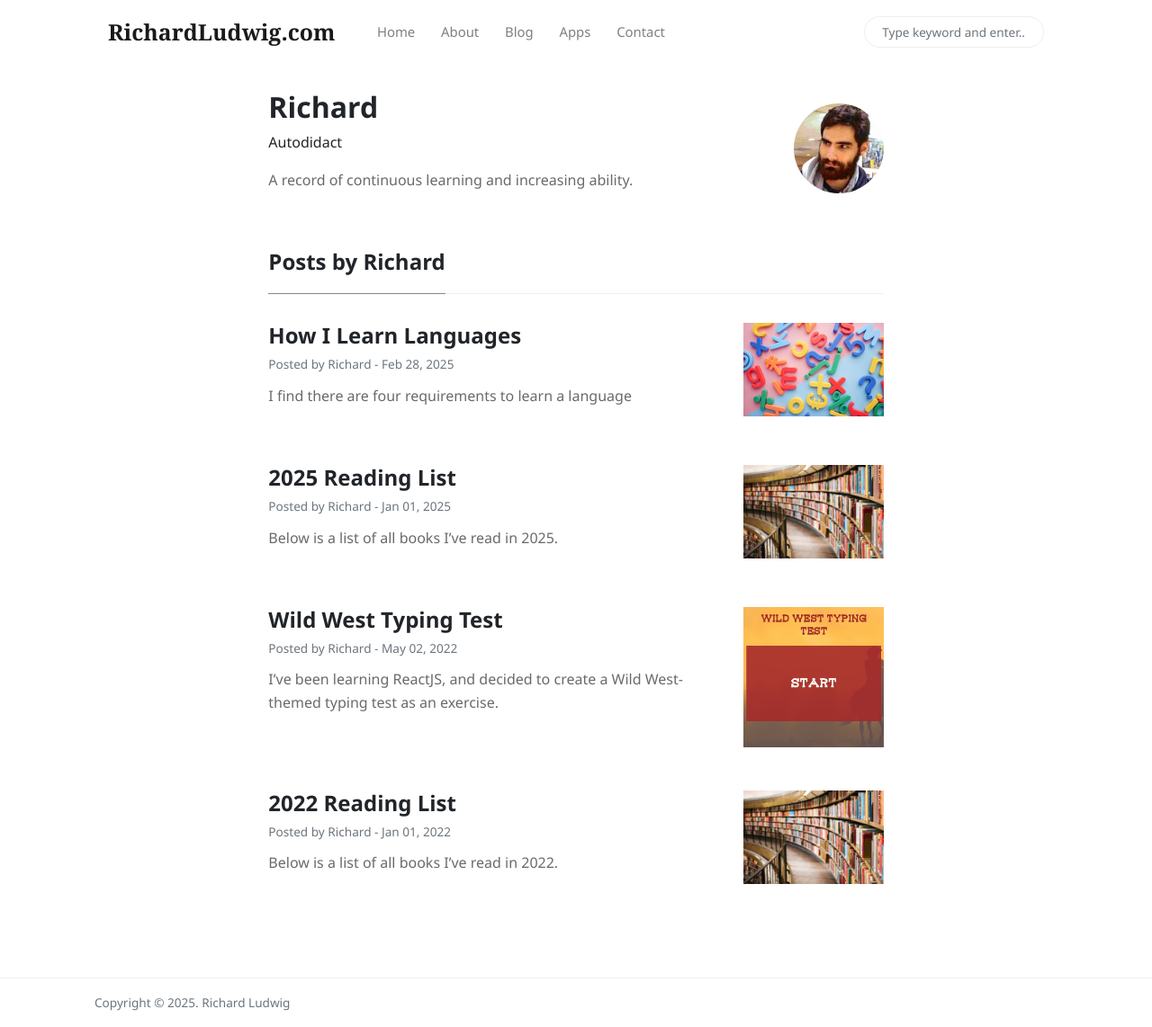
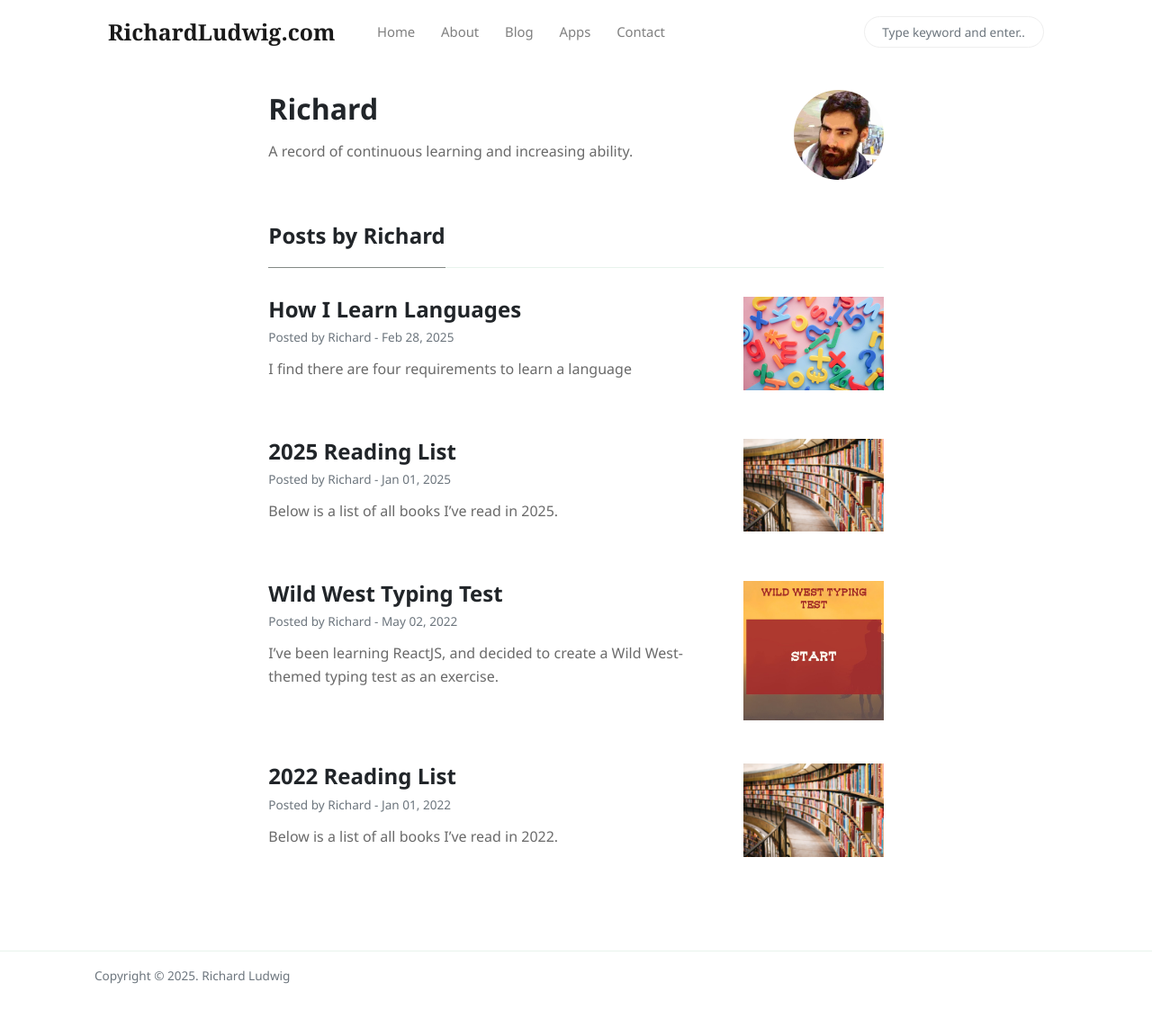
Before and after one commit to RichardLudwig/richardludwig.github.io, a Jekyll site: the page built from _pages/about.md, in a window 1280 px wide and 1142 px high. Shown: the whole window at 90% size. Built offline with Jekyll 4.4.1, drawn with Linux system fonts in a browser that asks for light colours; nearby versions of some CDN libraries.

Commit message:
Update _config.yml
Removed bio

```diff
--- a/_config.yml
+++ b/_config.yml
@@ -24,7 +24,7 @@ authors:
       name:           Richard
       site:           https://www.richardludwig.com
       avatar:         assets/images/profile.jpg
-      bio:            "Autodidact"
+      bio:            ""
       email:          f/xvodbjdz
       github:         https://github.com/richardludwig
 
```
